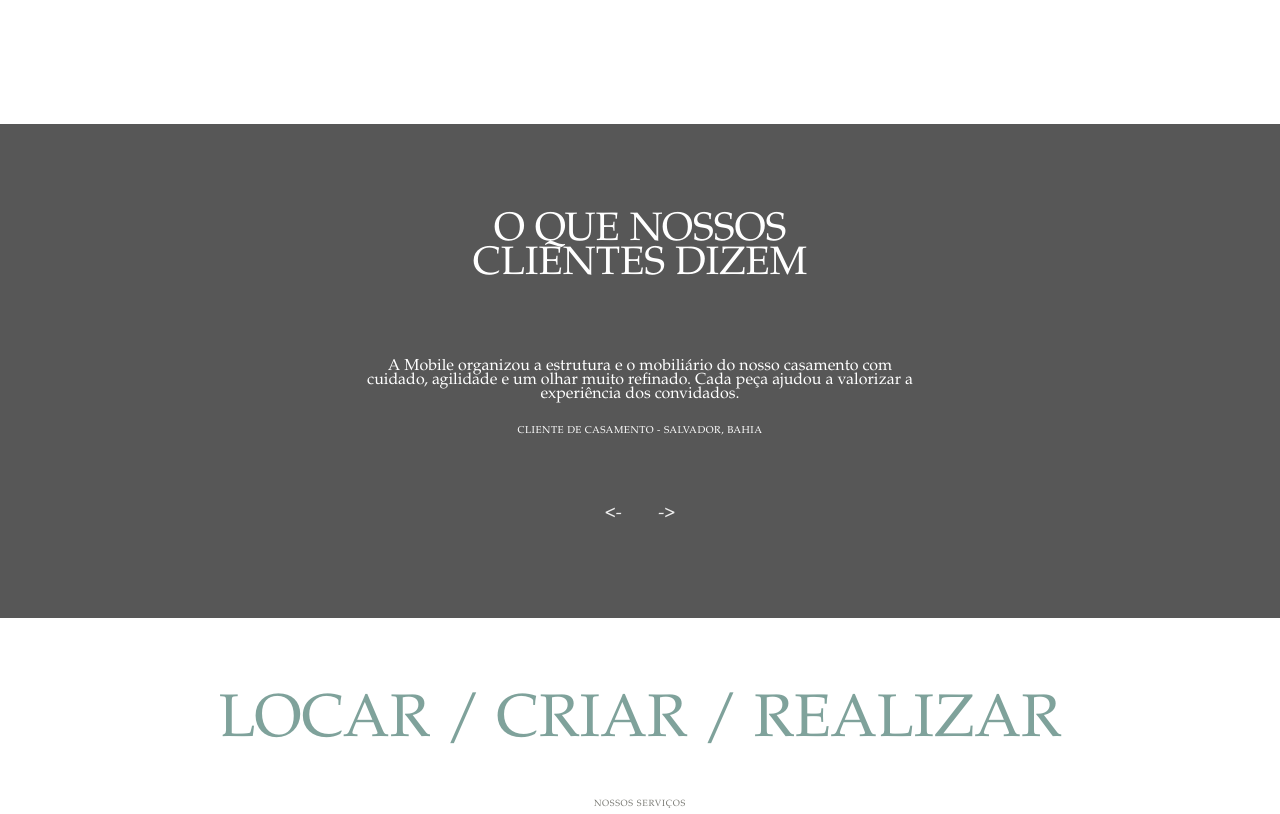
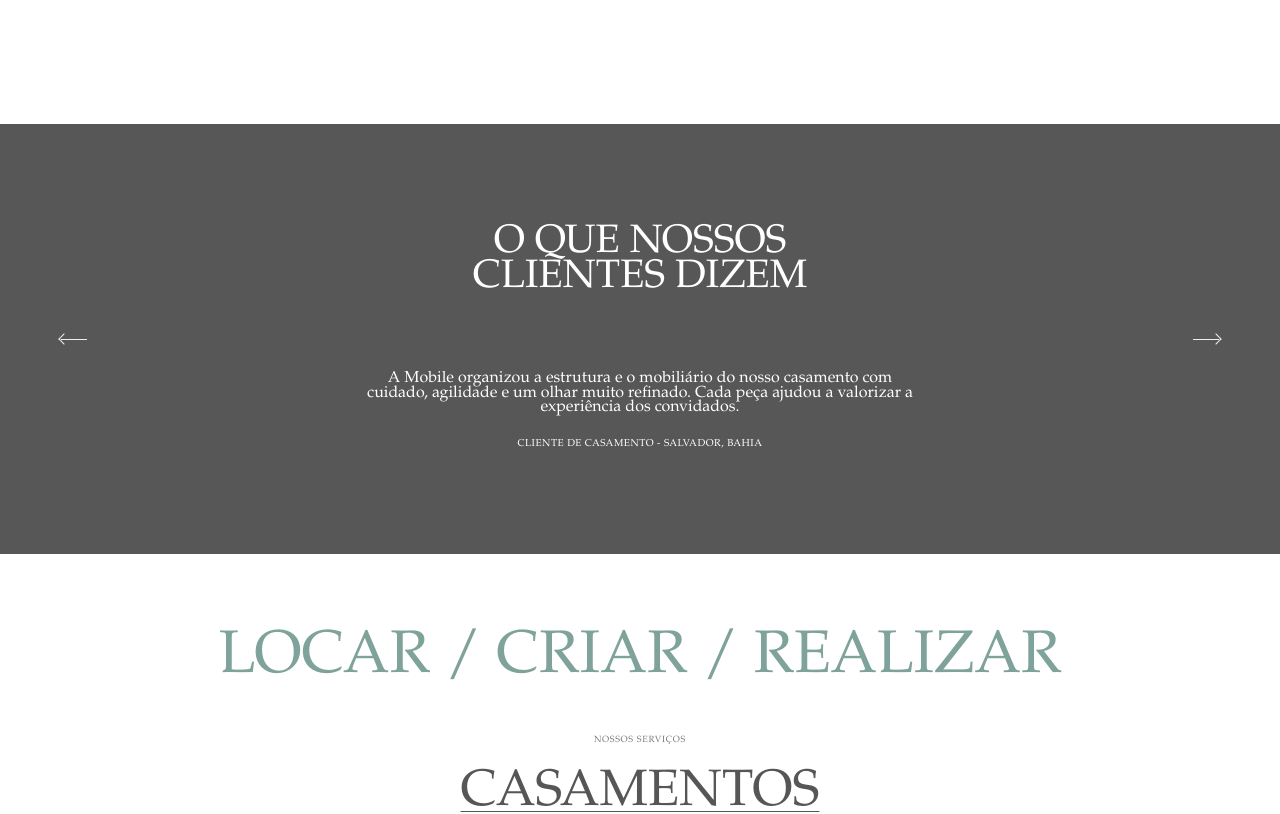
Before and after one commit to RyltarLabs/mobile-events-website, a Next.js app: page / in a window 1280 px wide. Shown: the part 3020-3834 px from the top of the page. Built offline with nearby package versions, Linux system fonts and the light colour scheme.

Commit message:
Ajusta depoimentos e secao instagram

```diff
--- a/app/globals.css
+++ b/app/globals.css
@@ -561,9 +561,9 @@ textarea { font: inherit; }
 .tile-h { right: 0; top: 44%; width: 20.5%; height: 45%; }
 
 .testimonial-section {
-  display: flex;
-  align-items: center;
-  justify-content: center;
+  position: relative;
+  display: grid;
+  place-items: center;
   min-height: clamp(430px, 28.8vw, 610px);
   padding: clamp(72px, 7vw, 118px) 24px;
   background: var(--charcoal);
@@ -574,6 +574,7 @@ textarea { font: inherit; }
 .testimonial-content {
   min-width: 0;
   width: min(780px, 86vw);
+  margin-inline: auto;
 }
 
 .testimonial-section h2 {
@@ -640,27 +641,88 @@ textarea { font: inherit; }
   margin-top: clamp(58px, 4.8vw, 86px);
 }
 
+.testimonial-controls-mobile {
+  display: none;
+}
+
 .slider-arrow {
   display: inline-flex;
   align-items: center;
   justify-content: center;
-  width: 28px;
+  width: 44px;
   height: 28px;
   border: 0;
   background: transparent;
   color: white;
   cursor: pointer;
   font-family: var(--serif);
-  font-size: 18px;
+  font-size: 0;
   line-height: 1;
   opacity: 0.9;
-  transition: opacity 160ms ease, transform 160ms ease;
+  transition:
+    opacity 160ms ease,
+    transform 160ms ease;
+}
+
+.slider-arrow::before {
+  width: 26px;
+  height: 1px;
+  background: currentColor;
+  content: "";
+}
+
+.slider-arrow::after {
+  width: 8px;
+  height: 8px;
+  border-top: 1px solid currentColor;
+  border-right: 1px solid currentColor;
+  content: "";
+}
+
+.slider-arrow:first-child::after,
+.testimonial-controls .slider-arrow:first-child::after {
+  order: -1;
+  transform: rotate(-135deg);
+}
+
+.slider-arrow:last-child::after,
+.testimonial-controls .slider-arrow:last-child::after {
+  margin-left: -7px;
+  transform: rotate(45deg);
+}
+
+.slider-arrow:first-child::before,
+.testimonial-controls .slider-arrow:first-child::before {
+  margin-left: -7px;
+}
+
+.slider-arrow-side {
+  position: absolute;
+  top: 50%;
+  transform: translateY(-50%);
+}
+
+.slider-arrow-side:first-child {
+  left: clamp(24px, 4vw, 76px);
+}
+
+.slider-arrow-side:last-child {
+  right: clamp(24px, 4vw, 76px);
 }
 
 .slider-arrow:hover,
 .slider-arrow:focus-visible {
   opacity: 1;
-  transform: translateY(-1px);
+}
+
+.slider-arrow-side:hover,
+.slider-arrow-side:focus-visible {
+  transform: translateY(-50%) scale(1.08);
+}
+
+.testimonial-controls .slider-arrow:hover,
+.testimonial-controls .slider-arrow:focus-visible {
+  transform: scale(1.08);
 }
 
 .services-section {
@@ -897,7 +959,6 @@ textarea { font: inherit; }
 
 .instagram-link {
   display: inline-block;
-  margin-top: 24px;
   color: var(--sage-dark);
   font-family: var(--serif);
   font-size: clamp(28px, 3.2vw, 56px);
@@ -905,6 +966,19 @@ textarea { font: inherit; }
   line-height: 0.95;
   text-decoration: none;
   white-space: normal;
+}
+
+.instagram-link-mobile {
+  display: none;
+}
+
+.instagram-link-desktop {
+  position: absolute;
+  left: 54%;
+  top: 66%;
+  z-index: 2;
+  margin-top: 0;
+  white-space: nowrap;
 }
 
 .insta-handle-left {
@@ -1484,6 +1558,14 @@ textarea { font: inherit; }
     font-size: clamp(32px, 10vw, 46px);
   }
 
+  .instagram-link-mobile {
+    display: inline-block;
+  }
+
+  .instagram-link-desktop {
+    display: none;
+  }
+
   .instagram-collage {
     width: min(430px, 92vw);
     height: clamp(760px, 196vw, 980px);
@@ -1590,8 +1672,17 @@ textarea { font: inherit; }
     padding: 48px 24px 42px;
   }
 
+  .slider-arrow-side {
+    display: none;
+  }
+
+  .testimonial-controls-mobile {
+    display: flex;
+  }
+
   .testimonial-content {
     width: min(360px, 86vw);
+    margin-inline: auto;
   }
 
   .testimonial-section h2 {
@@ -1619,6 +1710,11 @@ textarea { font: inherit; }
     gap: 24px;
   }
 
+  .testimonial-controls .slider-arrow {
+    width: 34px;
+    height: 24px;
+  }
+
   .services-list a { font-size: 34px; }
 
   .footer-channel-list {
--- a/app/page.tsx
+++ b/app/page.tsx
@@ -181,7 +181,7 @@ export default function Home() {
           <a className="small-button muted" href="https://www.instagram.com/mobileeventos/" target="_blank" rel="noreferrer">
             Ver novidades
           </a>
-          <a className="instagram-link" href="https://www.instagram.com/mobileeventos/" target="_blank" rel="noreferrer">
+          <a className="instagram-link instagram-link-mobile" href="https://www.instagram.com/mobileeventos/" target="_blank" rel="noreferrer">
             & visite nosso instagram
           </a>
         </div>
@@ -189,6 +189,9 @@ export default function Home() {
           <Image className="insta-a" src="/mobile-assets/20.jpg" alt="Mesa com cadeiras em ambiente verde" width={1440} height={1920} unoptimized />
           <a className="insta-handle-left" href="https://www.instagram.com/mobileeventos/" target="_blank" rel="noreferrer">
             @mobileeventos
+          </a>
+          <a className="instagram-link instagram-link-desktop" href="https://www.instagram.com/mobileeventos/" target="_blank" rel="noreferrer">
+            & visite nosso instagram
           </a>
           <Image className="insta-b" src="/mobile-assets/25.jpg" alt="Cenografia floral amarela" width={1440} height={1920} unoptimized />
           <Image className="insta-c" src="/mobile-assets/24.jpg" alt="Lounge com mobiliário natural" width={1440} height={1920} unoptimized />
--- a/components/site/testimonials-carousel.tsx
+++ b/components/site/testimonials-carousel.tsx
@@ -92,6 +92,9 @@ export function TestimonialsCarousel() {
 
   return (
     <section className="testimonial-section reveal" aria-labelledby="clients-title">
+      <button className="slider-arrow slider-arrow-side" aria-label="Depoimento anterior" type="button" onClick={() => scrollTestimonials("previous")}>
+        {"<-"}
+      </button>
       <div className="testimonial-content">
         <h2 id="clients-title">O que nossos clientes dizem</h2>
         <div
@@ -112,7 +115,7 @@ export function TestimonialsCarousel() {
             </article>
           ))}
         </div>
-        <div className="testimonial-controls" aria-label="Controles do carrossel de depoimentos">
+        <div className="testimonial-controls testimonial-controls-mobile" aria-label="Controles do carrossel de depoimentos">
           <button className="slider-arrow" aria-label="Depoimento anterior" type="button" onClick={() => scrollTestimonials("previous")}>
             {"<-"}
           </button>
@@ -121,6 +124,9 @@ export function TestimonialsCarousel() {
           </button>
         </div>
       </div>
+      <button className="slider-arrow slider-arrow-side" aria-label="Próximo depoimento" type="button" onClick={() => scrollTestimonials("next")}>
+        {"->"}
+      </button>
     </section>
   );
 }
```
